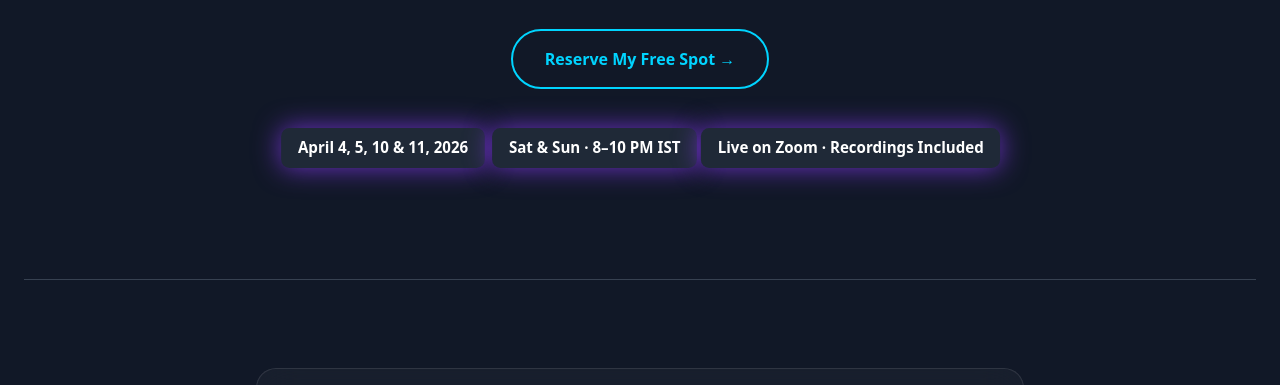
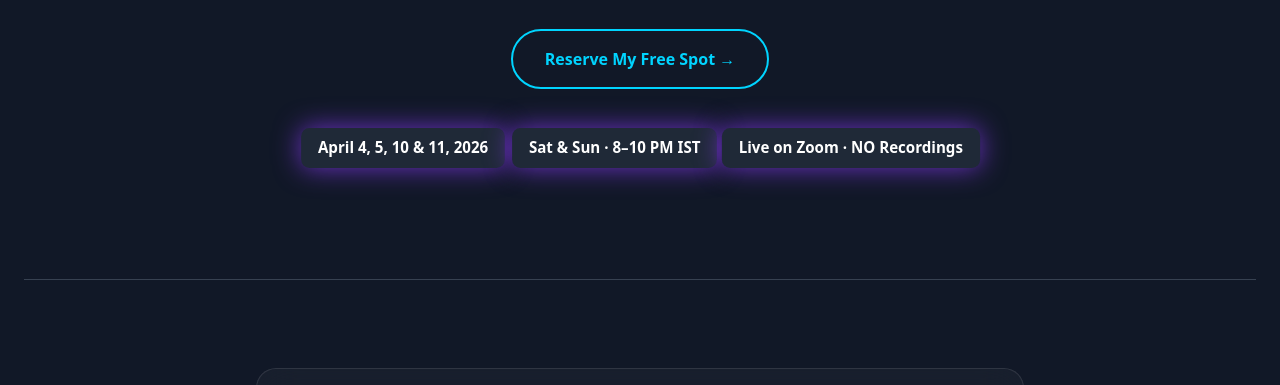
Before and after one commit to sanjaynegi309/sanjaynegi-profile, a plain HTML site: page genai_free_workshop.html in a window 1280 px wide. Shown: the part 337-722 px from the top of the page. Drawn offline with nearby package versions, Linux system fonts and the light colour scheme.

Commit message:
Update workshop details to indicate no recordings

```diff
--- a/genai_free_workshop.html
+++ b/genai_free_workshop.html
@@ -45,7 +45,7 @@
       Sat & Sun · 8–10 PM IST
     </div>
     <div class="meta-pill bg-gray-800 py-2 px-4 rounded-lg font-semibold highlight-date-time">
-      Live on Zoom · Recordings Included
+      Live on Zoom · NO Recordings
     </div>
   </div>
 
```
